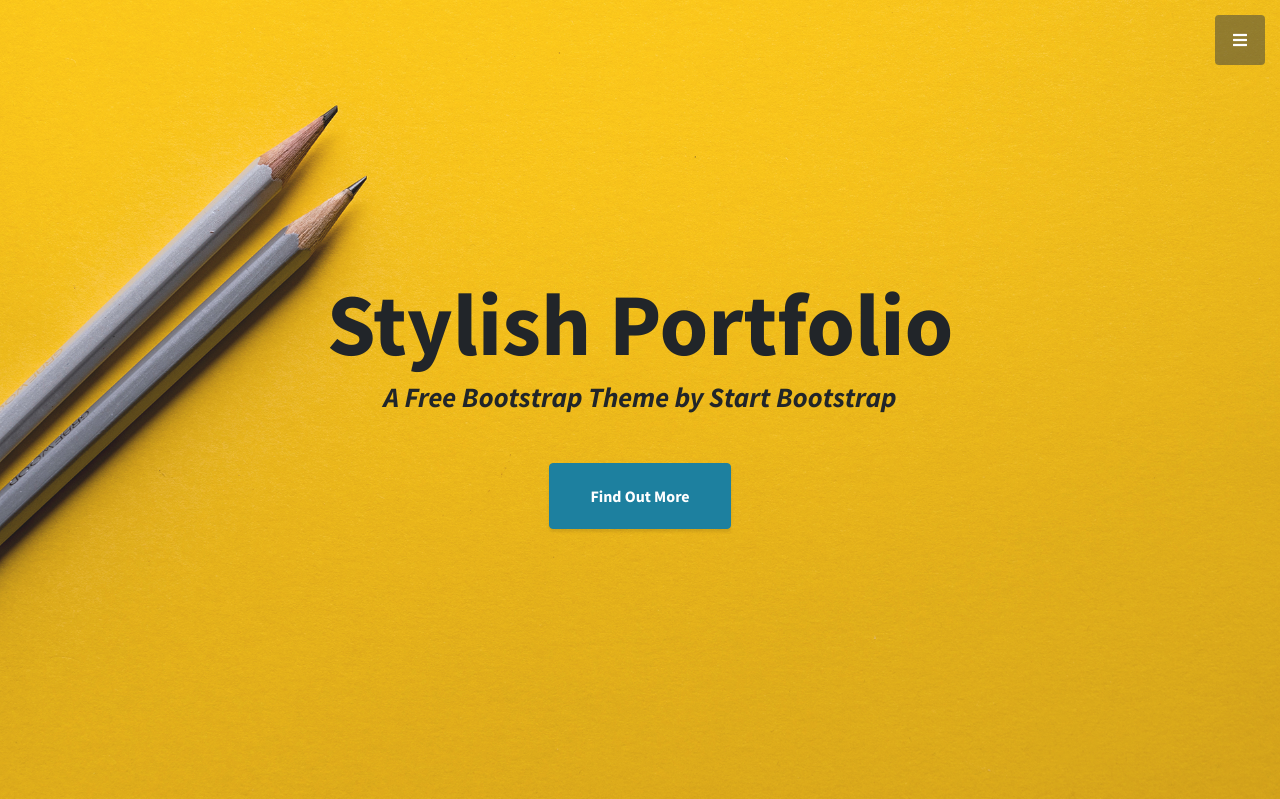
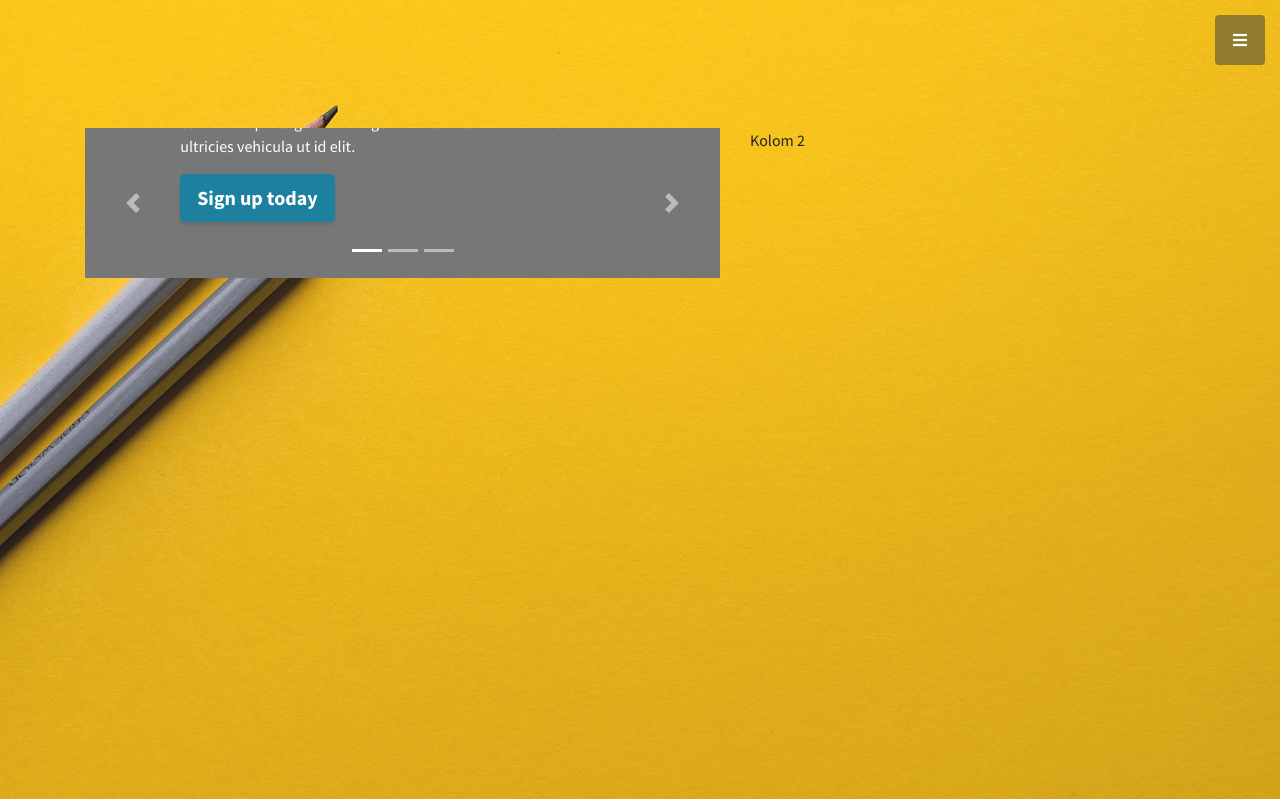
Before and after one commit to syahmins/belajar_django, a Python web app: template mydjango/myapp/templates/base.html in a window 1280 px wide. Shown: the top 799 px of the page. Run offline with Jinja, Linux system fonts and the light colour scheme; the template is opened without the code that fills it, so the values that code supplies are empty; some libraries are stand-ins or nearby versions.

Commit message:
homepage

```diff
--- a/mydjango/myapp/templates/base.html
+++ b/mydjango/myapp/templates/base.html
@@ -15,11 +15,13 @@
 
     <!-- Custom Fonts -->
     <link href="/static/vendor/fontawesome-free/css/all.min.css" rel="stylesheet" type="text/css">
-  <link href="https://fonts.googleapis.com/css?family=Source+Sans+Pro:300,400,700,300italic,400italic,700italic" rel="stylesheet" type="text/css">
+    <link href="https://fonts.googleapis.com/css?family=Source+Sans+Pro:300,400,700,300italic,400italic,700italic"
+          rel="stylesheet" type="text/css">
     <link href="/static/vendor/simple-line-icons/css/simple-line-icons.css" rel="stylesheet">
 
     <!-- Custom CSS -->
     <link href="/static/css/stylish-portfolio.min.css" rel="stylesheet">
+    <link href="/static/css/carousel.css" rel="stylesheet">
 
 </head>
 
@@ -54,14 +56,78 @@
 
 <!-- Header -->
 <header class="masthead d-flex">
-    <div class="container text-center my-auto">
-      <h1 class="mb-1">Stylish Portfolio</h1>
-      <h3 class="mb-5">
-        <em>A Free Bootstrap Theme by Start Bootstrap</em>
-      </h3>
-      <a class="btn btn-primary btn-xl js-scroll-trigger" href="#about">Find Out More</a>
+    <div class="container">
+        <div class="row">
+            <div class="col-lg-7">
+                <div id="myCarousel" class="carousel slide" data-ride="carousel">
+                    <ol class="carousel-indicators">
+                        <li data-target="#myCarousel" data-slide-to="0" class="active"></li>
+                        <li data-target="#myCarousel" data-slide-to="1"></li>
+                        <li data-target="#myCarousel" data-slide-to="2"></li>
+                    </ol>
+                    <div class="carousel-inner">
+                        <div class="carousel-item active">
+                            <svg class="bd-placeholder-img" width="100%" height="100%"
+                                 xmlns="http://www.w3.org/2000/svg" preserveAspectRatio="xMidYMid slice"
+                                 focusable="false" role="img">
+                                <rect width="100%" height="100%" fill="#777"/>
+                            </svg>
+                            <div class="container">
+                                <div class="carousel-caption text-left">
+                                    <h1>Example headline.</h1>
+                                    <p>Cras justo odio, dapibus ac facilisis in, egestas eget quam. Donec id elit non mi
+                                        porta gravida at eget metus. Nullam id dolor id nibh ultricies vehicula ut id
+                                        elit.</p>
+                                    <p><a class="btn btn-lg btn-primary" href="#" role="button">Sign up today</a></p>
                                 </div>
-    <div class="overlay"></div>
+                            </div>
+                        </div>
+                        <div class="carousel-item">
+                            <svg class="bd-placeholder-img" width="100%" height="100%"
+                                 xmlns="http://www.w3.org/2000/svg" preserveAspectRatio="xMidYMid slice"
+                                 focusable="false" role="img">
+                                <rect width="100%" height="100%" fill="#777"/>
+                            </svg>
+                            <div class="container">
+                                <div class="carousel-caption">
+                                    <h1>Another example headline.</h1>
+                                    <p>Cras justo odio, dapibus ac facilisis in, egestas eget quam. Donec id elit non mi
+                                        porta gravida at eget metus. Nullam id dolor id nibh ultricies vehicula ut id
+                                        elit.</p>
+                                    <p><a class="btn btn-lg btn-primary" href="#" role="button">Learn more</a></p>
+                                </div>
+                            </div>
+                        </div>
+                        <div class="carousel-item">
+                            <svg class="bd-placeholder-img" width="100%" height="100%"
+                                 xmlns="http://www.w3.org/2000/svg" preserveAspectRatio="xMidYMid slice"
+                                 focusable="false" role="img">
+                                <rect width="100%" height="100%" fill="#777"/>
+                            </svg>
+                            <div class="container">
+                                <div class="carousel-caption text-right">
+                                    <h1>One more for good measure.</h1>
+                                    <p>Cras justo odio, dapibus ac facilisis in, egestas eget quam. Donec id elit non mi
+                                        porta gravida at eget metus. Nullam id dolor id nibh ultricies vehicula ut id
+                                        elit.</p>
+                                    <p><a class="btn btn-lg btn-primary" href="#" role="button">Browse gallery</a></p>
+                                </div>
+                            </div>
+                        </div>
+                    </div>
+                    <a class="carousel-control-prev" href="#myCarousel" role="button" data-slide="prev">
+                        <span class="carousel-control-prev-icon" aria-hidden="true"></span>
+                        <span class="sr-only">Previous</span>
+                    </a>
+                    <a class="carousel-control-next" href="#myCarousel" role="button" data-slide="next">
+                        <span class="carousel-control-next-icon" aria-hidden="true"></span>
+                        <span class="sr-only">Next</span>
+                    </a>
+                </div>
+            </div>
+            <div class="col-lg-5">
+                Kolom 2
+            </div>
 </header>
 
 <!-- About -->
@@ -70,7 +136,8 @@
         <div class="row">
             <div class="col-lg-10 mx-auto">
                 <h2>Stylish Portfolio is the perfect theme for your next project!</h2>
-          <p class="lead mb-5">This theme features a flexible, UX friendly sidebar menu and stock photos from our friends at
+                <p class="lead mb-5">This theme features a flexible, UX friendly sidebar menu and stock photos from our
+                    friends at
                     <a href="https://unsplash.com/">Unsplash</a>!</p>
                 <a class="btn btn-dark btn-xl js-scroll-trigger" href="#services">What We Offer</a>
             </div>
@@ -134,7 +201,8 @@
         <h2 class="mx-auto mb-5">Welcome to
             <em>your</em>
             next website!</h2>
-      <a class="btn btn-primary btn-xl" href="https://startbootstrap.com/template-overviews/stylish-portfolio/">Download Now!</a>
+        <a class="btn btn-primary btn-xl" href="https://startbootstrap.com/template-overviews/stylish-portfolio/">Download
+            Now!</a>
     </div>
 </section>
 
@@ -205,8 +273,9 @@
 
 <!-- Map -->
 <section id="contact" class="map">
-    <iframe width="100%" height="100%" frameborder="0" scrolling="no" marginheight="0" marginwidth="0" src="https://maps.google.com/maps?f=q&amp;source=s_q&amp;hl=en&amp;geocode=&amp;q=Twitter,+Inc.,+Market+Street,+San+Francisco,+CA&amp;aq=0&amp;oq=twitter&amp;sll=28.659344,-81.187888&amp;sspn=0.128789,0.264187&amp;ie=UTF8&amp;hq=Twitter,+Inc.,+Market+Street,+San+Francisco,+CA&amp;t=m&amp;z=15&amp;iwloc=A&amp;output=embed"></iframe>
-    <br />
+    <iframe width="100%" height="100%" frameborder="0" scrolling="no" marginheight="0" marginwidth="0"
+            src="https://maps.google.com/maps?f=q&amp;source=s_q&amp;hl=en&amp;geocode=&amp;q=Twitter,+Inc.,+Market+Street,+San+Francisco,+CA&amp;aq=0&amp;oq=twitter&amp;sll=28.659344,-81.187888&amp;sspn=0.128789,0.264187&amp;ie=UTF8&amp;hq=Twitter,+Inc.,+Market+Street,+San+Francisco,+CA&amp;t=m&amp;z=15&amp;iwloc=A&amp;output=embed"></iframe>
+    <br/>
     <small>
         <a href="https://maps.google.com/maps?f=q&amp;source=embed&amp;hl=en&amp;geocode=&amp;q=Twitter,+Inc.,+Market+Street,+San+Francisco,+CA&amp;aq=0&amp;oq=twitter&amp;sll=28.659344,-81.187888&amp;sspn=0.128789,0.264187&amp;ie=UTF8&amp;hq=Twitter,+Inc.,+Market+Street,+San+Francisco,+CA&amp;t=m&amp;z=15&amp;iwloc=A"></a>
     </small>
```
Lines whose indentation alone changed are shown as unchanged.
